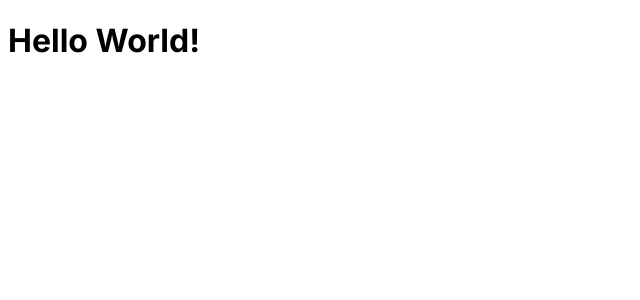
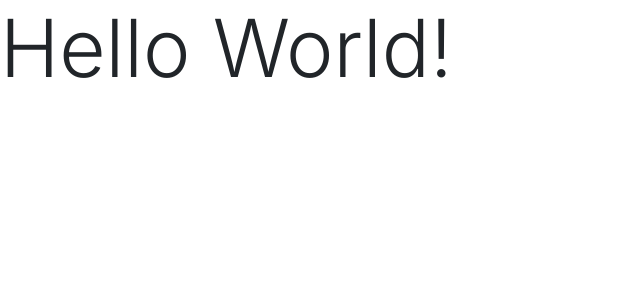
Before and after one commit to U3791411/beta.u3791411.webapp, a Next.js app: page / in a window 1280 px wide. Shown: the top 300 px of the page, without its empty margins (0-640 px from the left). Built offline with nearby package versions, Linux system fonts and the light colour scheme.

Commit message:
BUILD: SCSS Support & Bootstrap

```diff
--- a/package.json
+++ b/package.json
@@ -12,11 +12,15 @@
     "@types/node": "20.1.7",
     "@types/react": "18.2.6",
     "@types/react-dom": "18.2.4",
+    "bootstrap": "^5.2.3",
     "eslint": "8.40.0",
     "eslint-config-next": "13.4.2",
     "next": "13.4.2",
     "react": "18.2.0",
     "react-dom": "18.2.0",
     "typescript": "5.0.4"
+  },
+  "devDependencies": {
+    "sass": "^1.62.1"
   }
 }
--- /dev/null
+++ b/src/app/globals.scss
@@ -0,0 +1,2 @@
+/* [BOOTSTRAP] SCSS */
+@import '~bootstrap/scss/bootstrap';
--- a/src/app/layout.tsx
+++ b/src/app/layout.tsx
@@ -1,4 +1,4 @@
-//import './globals.css';
+import './globals.scss';
 import { Inter } from 'next/font/google';
 
 const inter = Inter({ subsets: ['latin'] });
--- a/src/app/page.tsx
+++ b/src/app/page.tsx
@@ -1,3 +1,3 @@
 export default function HomePage() {
-  return <h1>Hello World!</h1>;
+  return <h1 className="display-1">Hello World!</h1>;
 }
```
Also changed, not shown: 1 other file (tests, documents, lock files or other folders).
